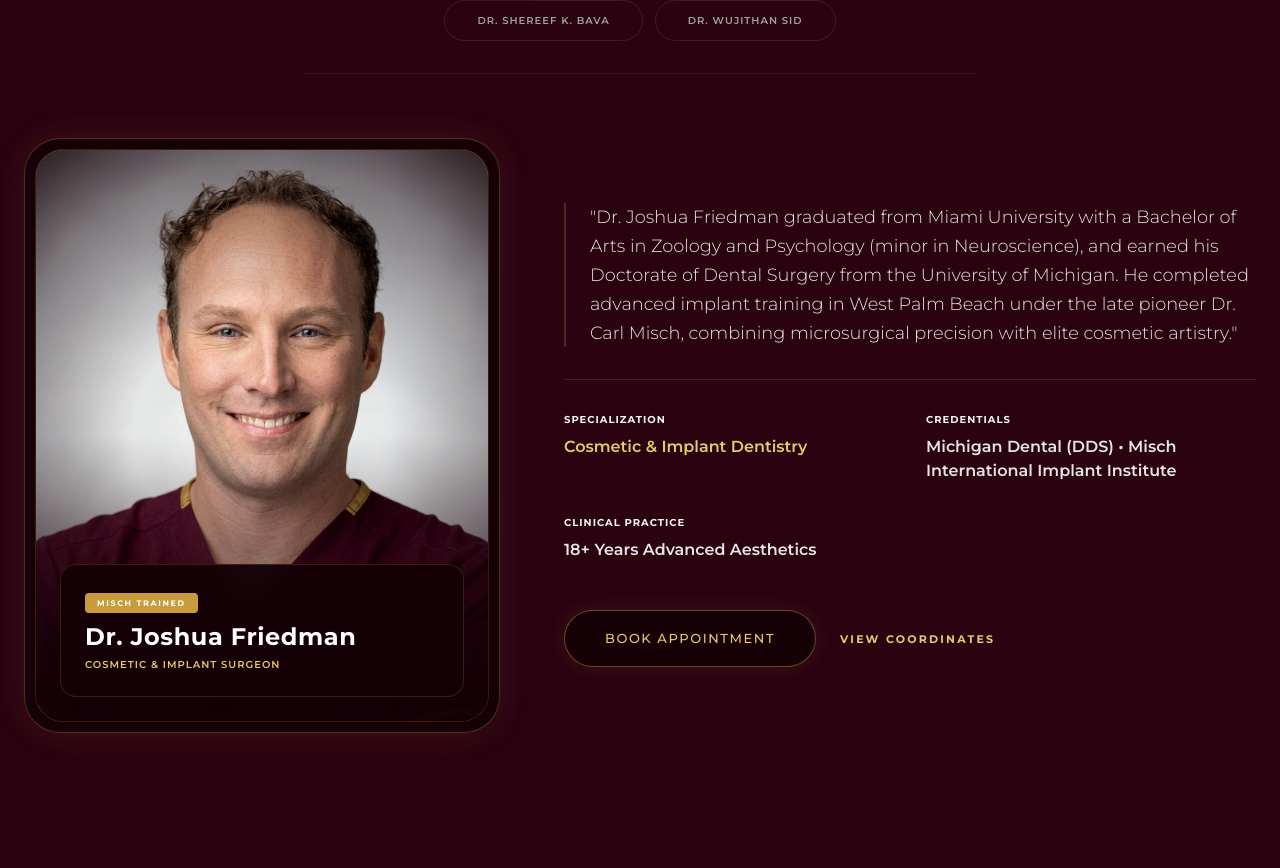
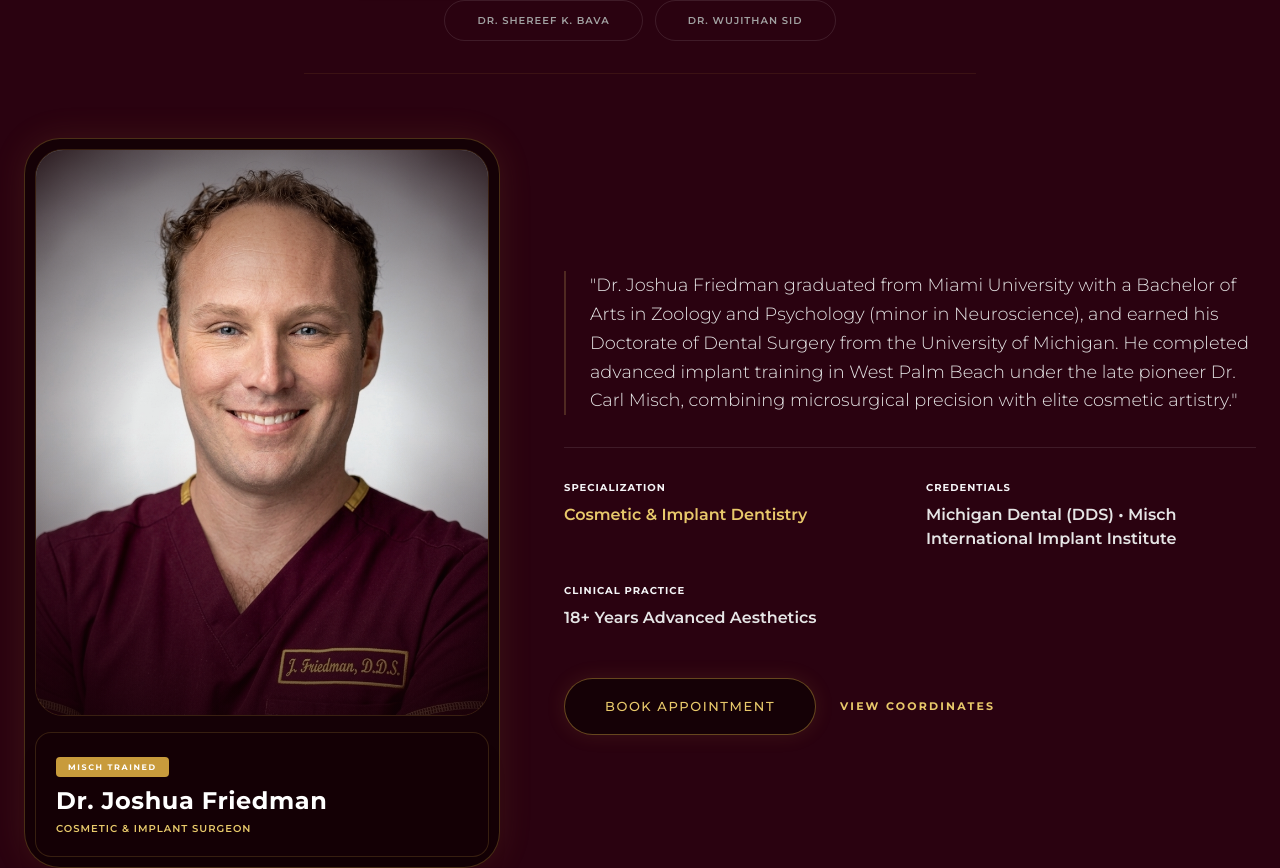
Before and after one commit to santhrupthishetty14/ray_dental, a Next.js app: page / in a window 1280 px wide. Shown: the part 7313-8181 px from the top of the page. Built offline with nearby package versions, Linux system fonts and the light colour scheme.

Commit message:
design: move doctor spotlight nameplate below image to prevent overlapping face

```diff
--- a/src/app/page.tsx
+++ b/src/app/page.tsx
@@ -780,8 +780,8 @@ export default function Home() {
             <div className="grid grid-cols-1 lg:grid-cols-12 gap-16 items-center">
 
               {/* Photo spotlight inside a tall vertical frame with double-bordered gold-line frame */}
-              <div className="w-full lg:col-span-5 relative aspect-[4/5] rounded-[36px] border border-gold-mid/30 p-2.5 bg-burgundy-black shadow-[0_0_35px_rgba(200,155,60,0.12)] group">
-                <div className="w-full h-full relative rounded-[28px] overflow-hidden border border-gold-mid/20 luxury-vignette">
+              <div className="w-full lg:col-span-5 relative rounded-[36px] border border-gold-mid/30 p-2.5 bg-burgundy-black shadow-[0_0_35px_rgba(200,155,60,0.12)] group flex flex-col gap-4">
+                <div className="w-full aspect-[4/5] relative rounded-[28px] overflow-hidden border border-gold-mid/20 luxury-vignette">
                   <motion.div
                     className="w-full h-full relative luxury-gold-filter"
                     whileHover={{ scale: 1.03 }}
@@ -794,16 +794,16 @@ export default function Home() {
                       className="object-cover"
                     />
                   </motion.div>
-                  <div className="absolute inset-0 bg-gradient-to-t from-burgundy-black/95 via-transparent to-transparent pointer-events-none z-20" />
+                  <div className="absolute inset-0 bg-gradient-to-t from-burgundy-black/40 via-transparent to-transparent pointer-events-none z-20" />
+                </div>
 
-                  {/* Floating label overlay */}
-                  <div className={`absolute bottom-6 left-6 right-6 p-6 rounded-2xl bg-[#150106]/95 backdrop-blur-md border border-gold-mid/20 shadow-xl z-20 ${isRtl ? "text-right" : "text-left"}`}>
-                    <span className="px-3 py-1 rounded bg-gold-mid text-white text-[8px] tracking-[0.2em] uppercase font-bold font-sans inline-block mb-2">
-                      {doctors[activeDoctorIndex].tag}
-                    </span>
-                    <h4 className="text-white text-2xl font-bold tracking-wide font-sans">{doctors[activeDoctorIndex].name}</h4>
-                    <p className="text-gold-light text-[10px] uppercase tracking-widest font-semibold font-sans mt-1">{doctors[activeDoctorIndex].role}</p>
-                  </div>
+                {/* Nameplate container - placed naturally below the image instead of absolute overlay */}
+                <div className={`p-5 rounded-2xl bg-[#150106]/95 border border-gold-mid/20 shadow-xl z-20 ${isRtl ? "text-right" : "text-left"}`}>
+                  <span className="px-3 py-1 rounded bg-gold-mid text-white text-[8px] tracking-[0.2em] uppercase font-bold font-sans inline-block mb-2">
+                    {doctors[activeDoctorIndex].tag}
+                  </span>
+                  <h4 className="text-white text-2xl font-bold tracking-wide font-sans">{doctors[activeDoctorIndex].name}</h4>
+                  <p className="text-gold-light text-[10px] uppercase tracking-widest font-semibold font-sans mt-1">{doctors[activeDoctorIndex].role}</p>
                 </div>
               </div>
 
```
